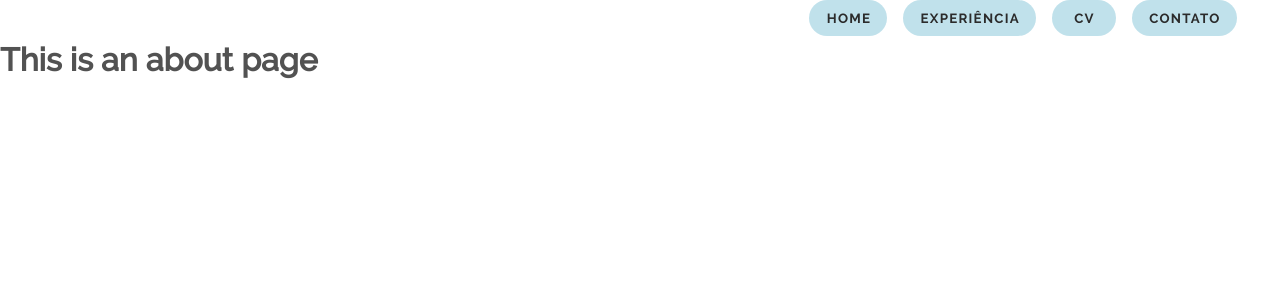
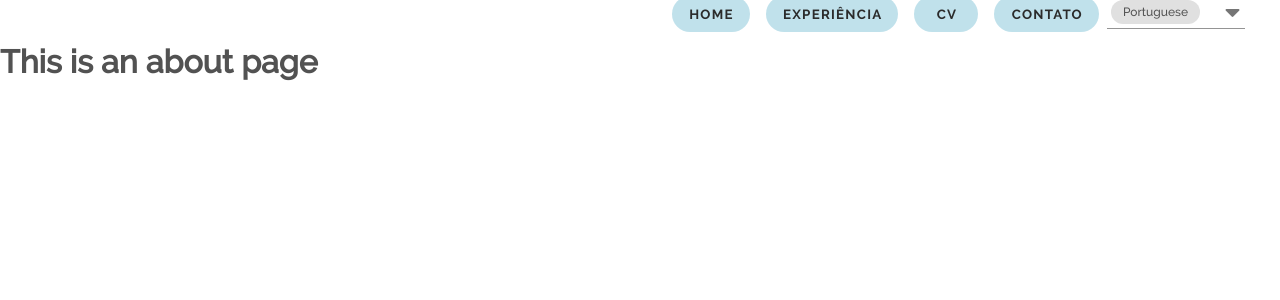
Before and after one commit to abejarano/my-site, a Vue app: page /about in a window 1280 px wide. Shown: the top 300 px of the page. Built offline with nearby package versions, Linux system fonts and the light colour scheme.

Commit message:
vue internationalization

```diff
--- a/package.json
+++ b/package.json
@@ -5,7 +5,8 @@
   "scripts": {
     "serve": "vue-cli-service serve",
     "build": "vue-cli-service build",
-    "lint": "vue-cli-service lint"
+    "lint": "vue-cli-service lint",
+    "i18n:report": "vue-cli-service i18n:report --src './src/**/*.?(js|vue)' --locales './src/locales/**/*.json'"
   },
   "dependencies": {
     "core-js": "^3.6.4",
@@ -19,6 +20,8 @@
   },
   "devDependencies": {
     "@fortawesome/fontawesome-free": "^5.13.0",
+    "@kazupon/vue-i18n-loader": "^0.3.0",
+    "@types/webpack": "^4.4.0",
     "@vue/cli-plugin-babel": "^4.3.0",
     "@vue/cli-plugin-pwa": "^4.3.0",
     "@vue/cli-plugin-router": "^4.3.0",
@@ -28,6 +31,7 @@
     "sass": "^1.26.3",
     "sass-loader": "^8.0.2",
     "typescript": "~3.8.3",
+    "vue-cli-plugin-i18n": "^0.6.1",
     "vue-cli-plugin-vuetify": "^2.0.5",
     "vue-template-compiler": "^2.6.11",
     "vuetify-loader": "^1.3.0"
--- a/public/index.html
+++ b/public/index.html
@@ -6,8 +6,7 @@
     <meta name="viewport" content="width=device-width,initial-scale=1.0">
     <link rel="icon" href="<%= BASE_URL %>favicon.ico">
     <title><%= htmlWebpackPlugin.options.title %></title>
-    <link rel="stylesheet" href="https://fonts.googleapis.com/css?family=Roboto:100,300,400,500,700,900">
-    <link rel="stylesheet" href="https://cdn.jsdelivr.net/npm/@mdi/font@latest/css/materialdesignicons.min.css">
+
   </head>
   <body>
     <div id="app"></div>
--- a/src/App.vue
+++ b/src/App.vue
@@ -1,6 +1,6 @@
 <template>
   <v-app>
-    <Navbar />
+    <Header />
     <router-view />
     <v-footer app>
       <!-- -->
@@ -10,14 +10,12 @@
 
 <script lang="ts">
   import Vue from 'vue';
-  import HelloWorld from './components/HelloWorld.vue';
-  import Navbar from '@/components/Navbar.vue';
+  import Header from '@/components/Header.vue';
 
   export default Vue.extend({
     name: 'App',
     components: {
-      HelloWorld,
-      Navbar,
+      Header,
     },
 
     data: () => ({
@@ -25,6 +23,7 @@
         {url: "/", title:'Home'},
         {url: "/about", title:'Experiência'},
       ],
+
     }),
   });
 </script>
--- a/src/components/Navbar.vue
+++ b/src/components/Header.vue
@@ -2,24 +2,21 @@
     <div id="header">
         <v-container class="pa-0">
             <v-row>
-                <v-col cols="3" class=" pa-0">
+                <v-col cols="3" class="pa-0">
                     <v-img :src="require('../assets/logo2.png')"  contain height="60" />
                 </v-col>
                 <v-spacer />
 
                 <v-row no-gutters class="justify-end align-content-center">
-                    <v-btn v-for="link in links" :key="link" text rounded class="my-2 ma-2">
+                    <v-btn v-for="link in links" :key="link.title" text rounded class="my-2 ma-2">
                         <router-link :to=link.url>{{link.title}}</router-link>
                     </v-btn>
-                    <!--<v-btn text rounded class="my-2">
-                        <v-icon>fab fa-facebook</v-icon>
-                    </v-btn>
-                    <v-btn text rounded class="my-2">
-                        <v-icon>fab fa-instagram</v-icon>
-                    </v-btn>
-                    <v-btn text rounded class="my-2">
-                        <v-icon>fab fa-linkedin</v-icon>
-                    </v-btn>-->
+                    <v-col cols="2">
+                        <v-combobox class="pt-1" chips small-chips persistent-hint
+                                v-model="lang" :items="languages" label
+                                @change="changeLocale(lang)"
+                        />
+                    </v-col>
                 </v-row>
             </v-row>
 
@@ -30,17 +27,33 @@
 
 <script lang="ts">
   import Vue from 'vue'
+  import i18n from '@/i18n';
 
   export default Vue.extend({
-    name: 'Navbar',
+    name: 'Header',
+    created: function () {
+      this.changeLocale(this.lang);
 
+    },
+    methods: {
+      changeLocale(locale: any) {
+        if (locale === "Portuguese") {
+          console.log(locale);
+          i18n.locale = "pt";
+        } else {
+          i18n.locale = "en";
+        }
+      }
+    },
     data: () => ({
+      lang: 'Portuguese',
       links: [
         {url: "/", title:'Home'},
         {url: "/about", title:'Experiência'},
         {url: "/about", title:'CV'},
         {url: "/about", title:'Contato'},
       ],
+      languages: ['English','Portuguese'],
     }),
   })
 </script>
--- a/src/main.ts
+++ b/src/main.ts
@@ -4,6 +4,7 @@ import './registerServiceWorker';
 import router from './router';
 import store from './store';
 import vuetify from './plugins/vuetify';
+import i18n from './i18n'
 
 Vue.config.productionTip = false;
 
@@ -11,5 +12,6 @@ new Vue({
   router,
   store,
   vuetify,
-  render: (h) => h(App),
+  i18n,
+  render: (h) => h(App)
 }).$mount('#app');
--- a/tsconfig.json
+++ b/tsconfig.json
@@ -13,7 +13,9 @@
     "baseUrl": ".",
     "types": [
       "webpack-env",
-      "vuetify"
+      "vuetify",
+      "webpack",
+      "webpack-env"
     ],
     "paths": {
       "@/*": [
--- a/vue.config.js
+++ b/vue.config.js
@@ -1,5 +1,14 @@
 module.exports = {
   "transpileDependencies": [
     "vuetify"
-  ]
+  ],
+
+  pluginOptions: {
+    i18n: {
+      locale: 'en',
+      fallbackLocale: 'en',
+      localeDir: 'locales',
+      enableInSFC: true
+    }
+  }
 }
```
